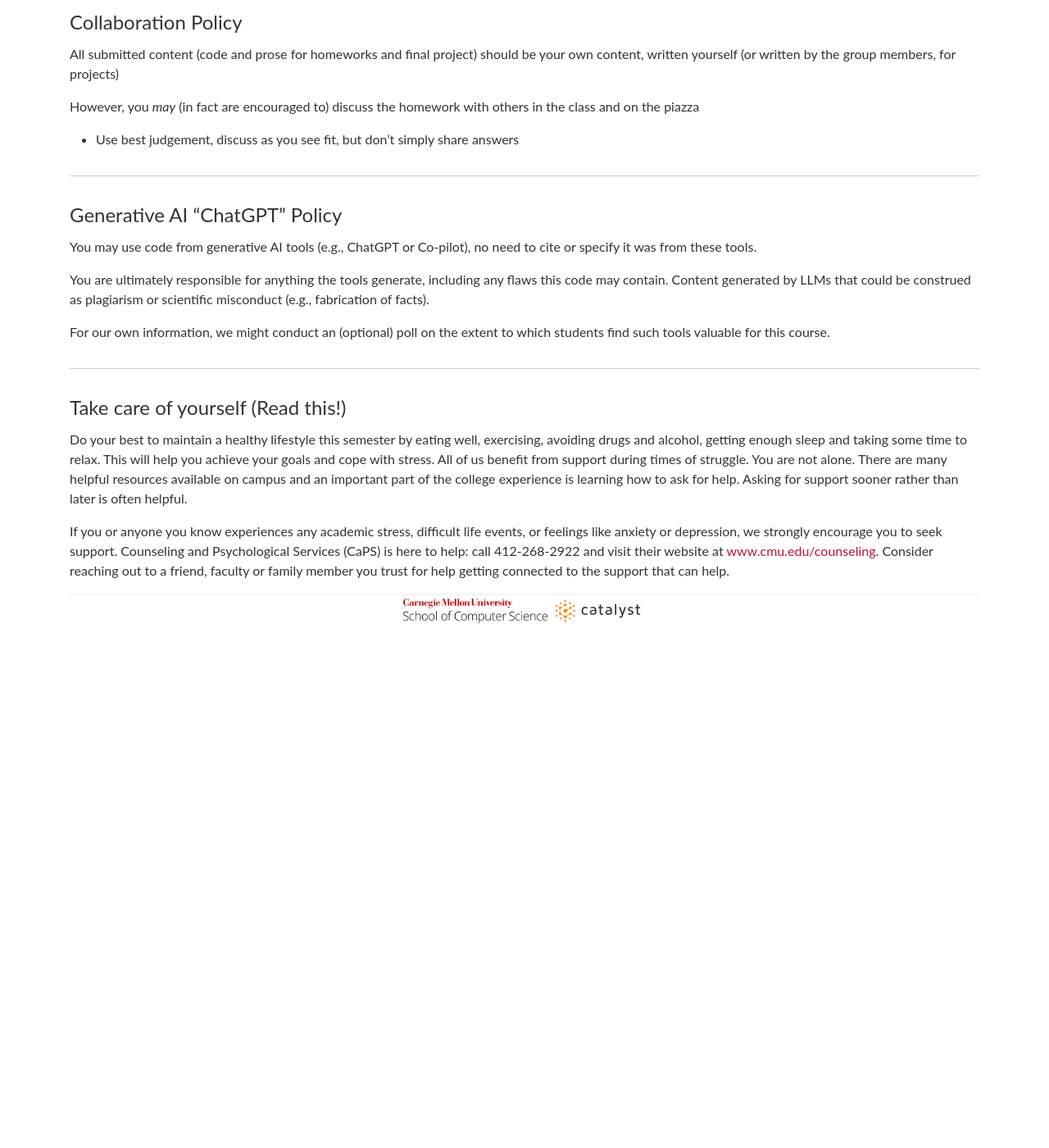
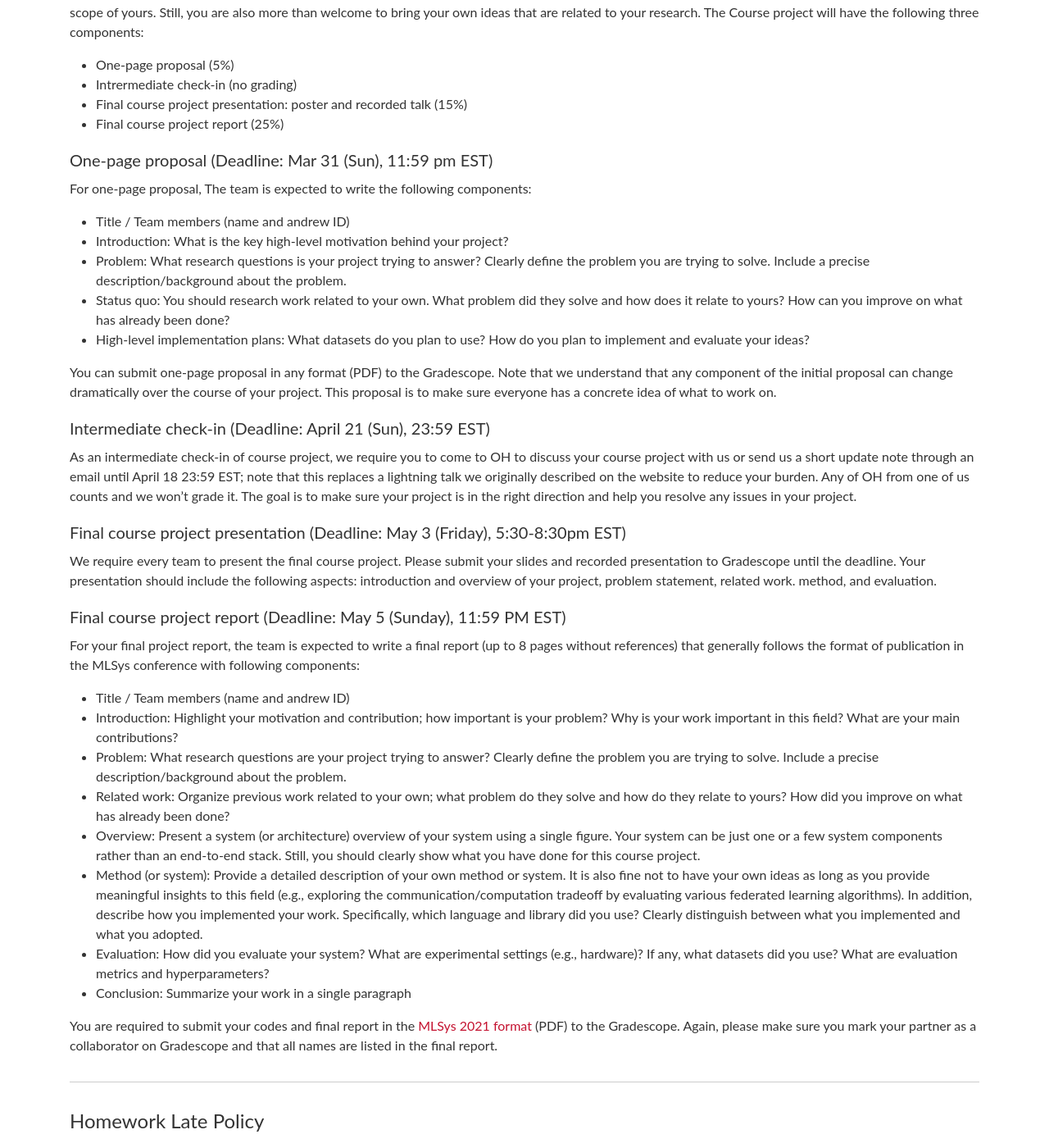
Before and after one commit to mlsyscourse/mlsyscourse.github.io, a Jekyll site: the page built from logistics.md, in a window 1280 px wide and 1400 px high, scrolled down 1396 px. Shown: the whole window at 82% size. Built offline with Jekyll 4.4.1, drawn with Linux system fonts in a browser that asks for light colours; before the commit the page ends 2161 px from its top, so only the background shows below that; some of the changed text lies outside the part shown.

Commit message:
update to include course project

```diff
--- a/logistics.md
+++ b/logistics.md
@@ -37,17 +37,11 @@ Grades will be based on the following parts:
   * Each of three assignments: 15%
 * Course Project: 45%
   * Proposal: 5%
-  * Poster presentation: 10%
+  * Poster presentation: 5%
   * Recorded presentation: 10%
-  * Project report: 20%
+  * Project report: 25%
 
 You will submit all your work to Gradescope.
-
-<!--
-### Submission in GradeScope
-
-TBD.
--->
 
 <!-- For the course project or presentation, you may work in groups of up to two or three students total. Only one person should submit the writeup and code on Gradescope. Make sure you **mark your partner as a collaborator on Gradescope** and that both names are listed in the writeup.
 
@@ -57,21 +51,18 @@ TBD.
 
 **Paper presentation submission**: Students are required to submit slides in **PDF**. -->
 
-<!--
 ***
 
 ## Course Project
--->
 
-<!-- The course project will be completed by group of two to three students. We have potential candidate project ideas in the area of machine learning and system [(link)](https://docs.google.com/document/d/1t_lNGniPy6-NR3Jyi5tmk0NF5jA1OIuLtyiL9KBg17Y/edit?usp=sharing). Still, you are also more than welcome to bring your own ideas that are related to your research. The Course project will have the following three components:
+The course project will be completed by group of one to three students. We have potential candidate project ideas in the area of machine learning and system [(link)](https://docs.google.com/document/d/1t_lNGniPy6-NR3Jyi5tmk0NF5jA1OIuLtyiL9KBg17Y/edit?usp=sharing). [This link](https://drive.google.com/drive/folders/1ETBmnzSqBe__zTU1zhGBFjO_CS3cTp_s?usp=sharing) includes the final reports of several MLSys projects conducted by students in previous semesters, which can be used as a reference to define the scope of yours. Still, you are also more than welcome to bring your own ideas that are related to your research. The Course project will have the following three components:
 
 - One-page proposal (5%)
 - Intrermediate check-in (no grading)
-- Final course project presentation (15%)
-- Final course project report (40%)
+- Final course project presentation: poster and recorded talk (15%)
+- Final course project report (25%)
 
-
-### One-page proposal (Deadline: Mar 5 (Fri), 11:59 pm EST)
+### One-page proposal (Deadline: Mar 31 (Sun), 11:59 pm EST)
 
 For one-page proposal, The team is expected to write the following components:
 
@@ -84,25 +75,16 @@ For one-page proposal, The team is expected to write the following components:
 You can submit one-page proposal in any format (PDF) to the Gradescope. Note that we understand that any component of the initial proposal can change dramatically over the course of your project. This proposal is to make sure everyone has a concrete idea of what to work on.
 
 
-### Intermediate check-in (Deadline: April 18 (Sun), 23:59 EST)
+### Intermediate check-in (Deadline: April 21 (Sun), 23:59 EST)
 
 As an intermediate check-in of course project, we require you to come to OH to discuss your course project with us or send us a short update note through an email until April 18 23:59 EST; note that this replaces a lightning talk we originally described on the website to reduce your burden. Any of OH from one of us counts and we won’t grade it. The goal is to make sure your project is in the right direction and help you resolve any issues in your project.
 
 
-### Final course project presentation (Deadline: May 11 (Tue) or May 13 (Thu), 10:40 AM EST)
+### Final course project presentation (Deadline: May 3 (Friday), 5:30-8:30pm EST)
 
-We require every team to present the final course project. Please submit your slides to the Gradescope until the deadline. For the format and rubric, please refer to the following.
+We require every team to present the final course project. Please submit your slides and recorded presentation to Gradescope until the deadline. Your presentation should include the following aspects: introduction and overview of your project, problem statement, related work. method, and evaluation.
 
-- Introduction and overview of your project: 4 points
-- Problem: 3 points
-- Related work: 3 points
-- Method: 4 points
-- Evaluation: 4 points
-- Timed correctly: 2 points (17 mins for presentation, 3 mins for questions)
-
-Note that the deadline depends on the day (May 11 or May 13) your team is assigned to. For example, if your team is assigned to May 11, then the deadline is May 11, 10:40 AM EST.
-
-### Final course project report (Deadline: May 13 (Thu), 11:59 PM EST)
+### Final course project report (Deadline: May 5 (Sunday), 11:59 PM EST)
 
 For your final project report, the team is expected to write a final report (up to 8 pages without references) that generally follows the format of publication in the MLSys conference with following components:
 
@@ -115,7 +97,7 @@ For your final project report, the team is expected to write a final report (up
 - Evaluation: How did you evaluate your system? What are experimental settings (e.g., hardware)? If any, what datasets did you use? What are evaluation metrics and hyperparameters?
 - Conclusion: Summarize your work in a single paragraph
 
-You are required to submit your codes and final report in the [MLSys 2021 format](https://media.mlsys.org/Conferences/MLSYS2021/Styles/mlsys2021style.zip) (PDF) to the Gradescope. Again, please make sure you mark your partner as a collaborator on Gradescope and that all names are listed in the final report. -->
+You are required to submit your codes and final report in the [MLSys 2021 format](https://media.mlsys.org/Conferences/MLSYS2021/Styles/mlsys2021style.zip) (PDF) to the Gradescope. Again, please make sure you mark your partner as a collaborator on Gradescope and that all names are listed in the final report.
 
 ***
 
```
